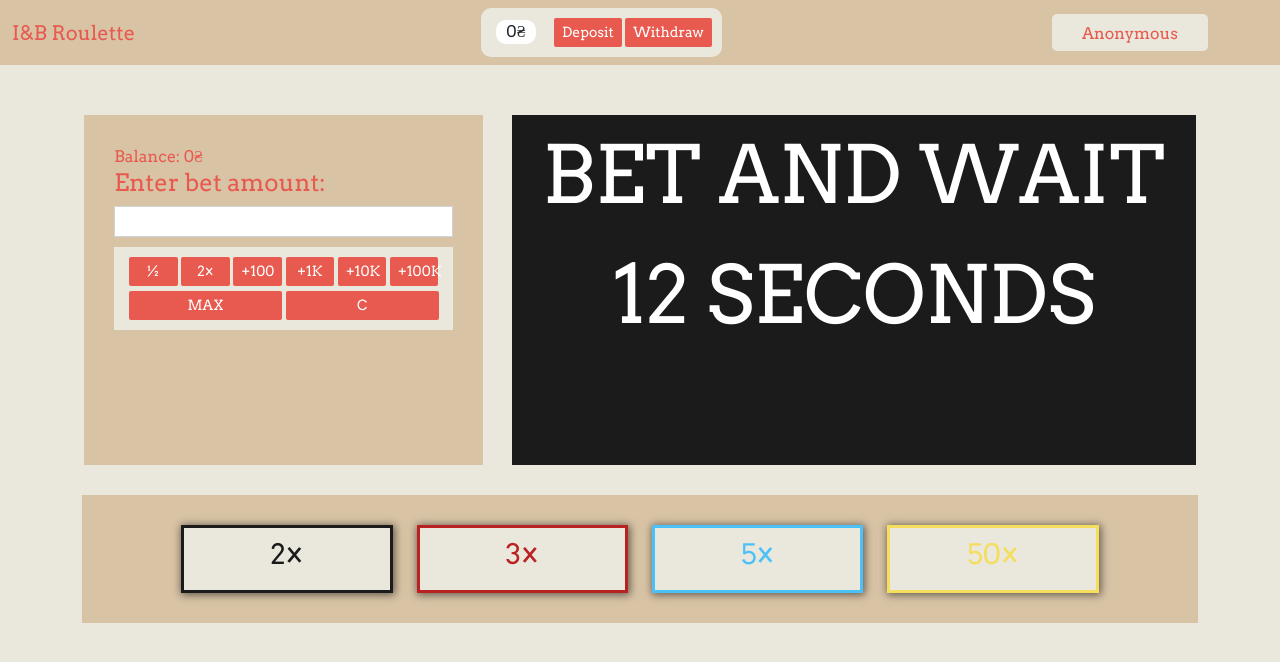
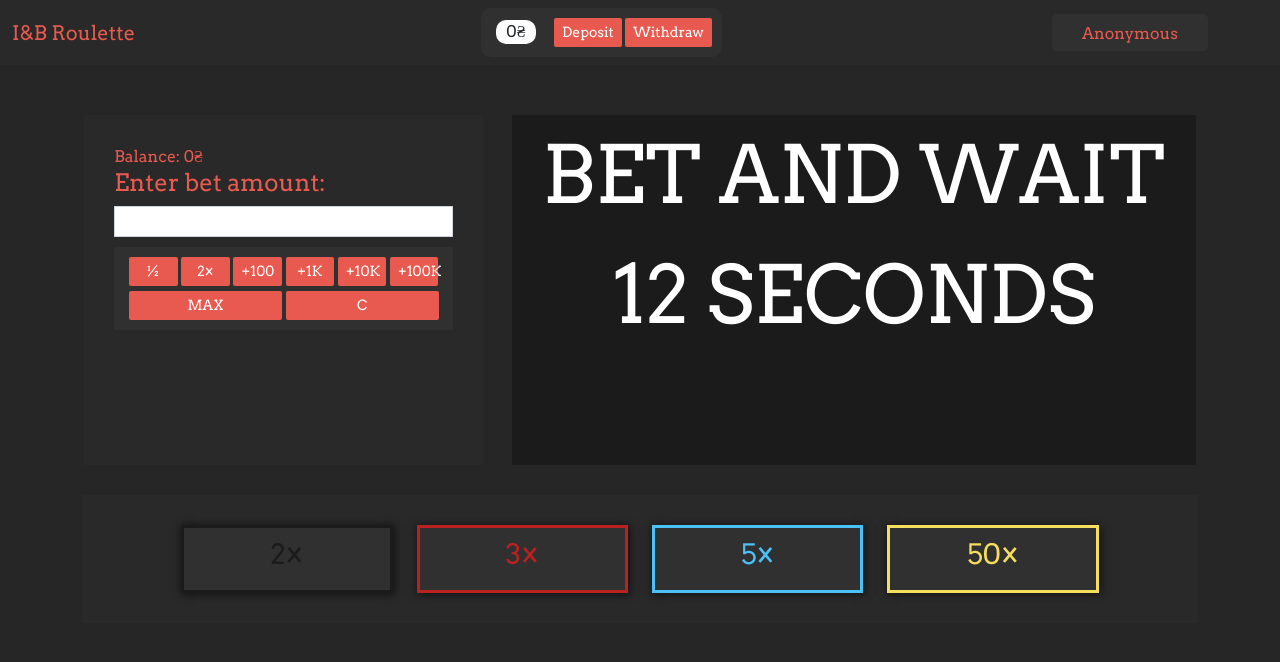
Before and after one commit to bielikovv/casino-roulette, a Django app: page / in a window 1280 px wide. Shown: the top 662 px of the page. Run offline with Django 4.2, Linux system fonts and the light colour scheme; the visitor is signed in with stand-in values (Sample User, id 1); data comes from the database, SQL or seed files in the repository; some libraries are stand-ins or nearby versions.

Commit message:
changed design

```diff
--- a/roulette_site/roulette_site/static/css/style.css
+++ b/roulette_site/roulette_site/static/css/style.css
@@ -1,7 +1,7 @@
 @import url('https://fonts.googleapis.com/css2?family=Arvo:wght@400;700&display=swap');
 
 .navbar{
-    background-color: #D8C3A5;
+    background-color: #292929;
     margin-bottom: 50px;
     position: relative;
     z-index: 999;
@@ -26,7 +26,7 @@
 }
 
 body{
-    background: #EAE7DC;
+    background: #262626;
 }
 
 .navbar-brand{
@@ -52,7 +52,7 @@ body{
 }
 
 #nav-balance-card{
-    background-color: #EAE7DC;
+    background-color: #303030;
     padding: 5px;
     text-align: center;
     display: inline-block;
@@ -86,7 +86,7 @@ body{
     border-radius: 5px;
     cursor: pointer;
     margin-right: 60px;
-    background-color: #EAE7DC;
+    background-color: #303030;
 }
 
 .dropdown-menu{
@@ -105,7 +105,7 @@ body{
 }
 
 #buttons-control-input{
-    background-color: #EAE7DC;
+    background-color: #303030;
     padding: 10px;
     margin-top: 10px;
     text-align: center;
@@ -128,7 +128,7 @@ body{
 
 #bet-block-card{
     width: 35%;
-    background-color: #D8C3A5;
+    background-color: #292929;
     margin-left: auto;
     margin-right: auto;
     padding: 15px;
@@ -137,7 +137,7 @@ body{
 
 #black-block-header{
     width: 100%;
-    background-color: #EAE7DC ;
+    background-color: #303030;
     color: #1b1b1b;
     border: 3px solid #1b1b1b;
     padding: 10px;
@@ -157,13 +157,13 @@ body{
     width: 100%;
     margin-top: 30px;
     text-align: center;
-    background-color: #D8C3A5;
+    background-color: #292929;
     padding: 30px;
 }
 
 #red-block-header{
     width: 100%;
-    background-color: #EAE7DC;
+    background-color: #303030;
     color: #ba2121;
     border: 3px solid #ba2121;
     padding: 10px;
@@ -180,7 +180,7 @@ body{
 }
 #blue-block-header{
     width: 100%;
-    background-color: #EAE7DC;
+    background-color: #303030;
     color: #4ac1f7;
     border: 3px solid #4ac1f7;
     padding: 10px;
@@ -205,9 +205,17 @@ body{
     font-family: 'Arvo', serif;
 }
 
+.dropdown-menu{
+    background-color: #303030;
+}
+
+.dropdown-item{
+    color: #E85A4F;
+}
+
 #gold-block-header{
     width: 100%;
-    background-color: #EAE7DC;
+    background-color: #303030;
     color: #f5dd5d;
     border: 3px solid #f5dd5d;
     padding: 10px;
@@ -225,7 +233,7 @@ body{
 
 #input-bet-value-card{
     width: 100%;
-    background-color: #D8C3A5;
+    background-color: #292929;
     height: 120px;
     padding: 15px;
     margin-bottom: 10px;
@@ -280,7 +288,7 @@ body{
 
 #user-profile-card{
     width: 100%;
-    background-color: #D8C3A5;
+    background-color: #292929;
     color: #E85A4F;
     padding: 40px;
     font-family: 'Arvo', serif;
@@ -367,7 +375,7 @@ body{
 
 #statistic-card{
     width: 100%;
-    background-color: #D8C3A5;
+    background-color: #292929;
     margin-top: 25px;
     color: #EAE7DC;
     padding: 25px;
@@ -375,25 +383,27 @@ body{
 }
 
 #statistic-card-info{
-    background-color: #EAE7DC;
+    background-color: #303030;
     padding: 25px;
 }
 
 #all-bets-table{
-    background-color: #D8C3A5;
+    background-color: #303030;
+    color: #ffffff;
     padding: 20px;
     margin-bottom: 10px;
 }
 
 #all-wins-table{
-    background-color: #D8C3A5;
+    background-color: #303030;
+    color: #ffffff;
     padding: 20px;
 
 }
 #user-profile-background{
     width: 100%;
     padding: 10px;
-    background-color: #EAE7DC;
+    background-color: #303030;
 }
 
 #user-profile-photo{
```
